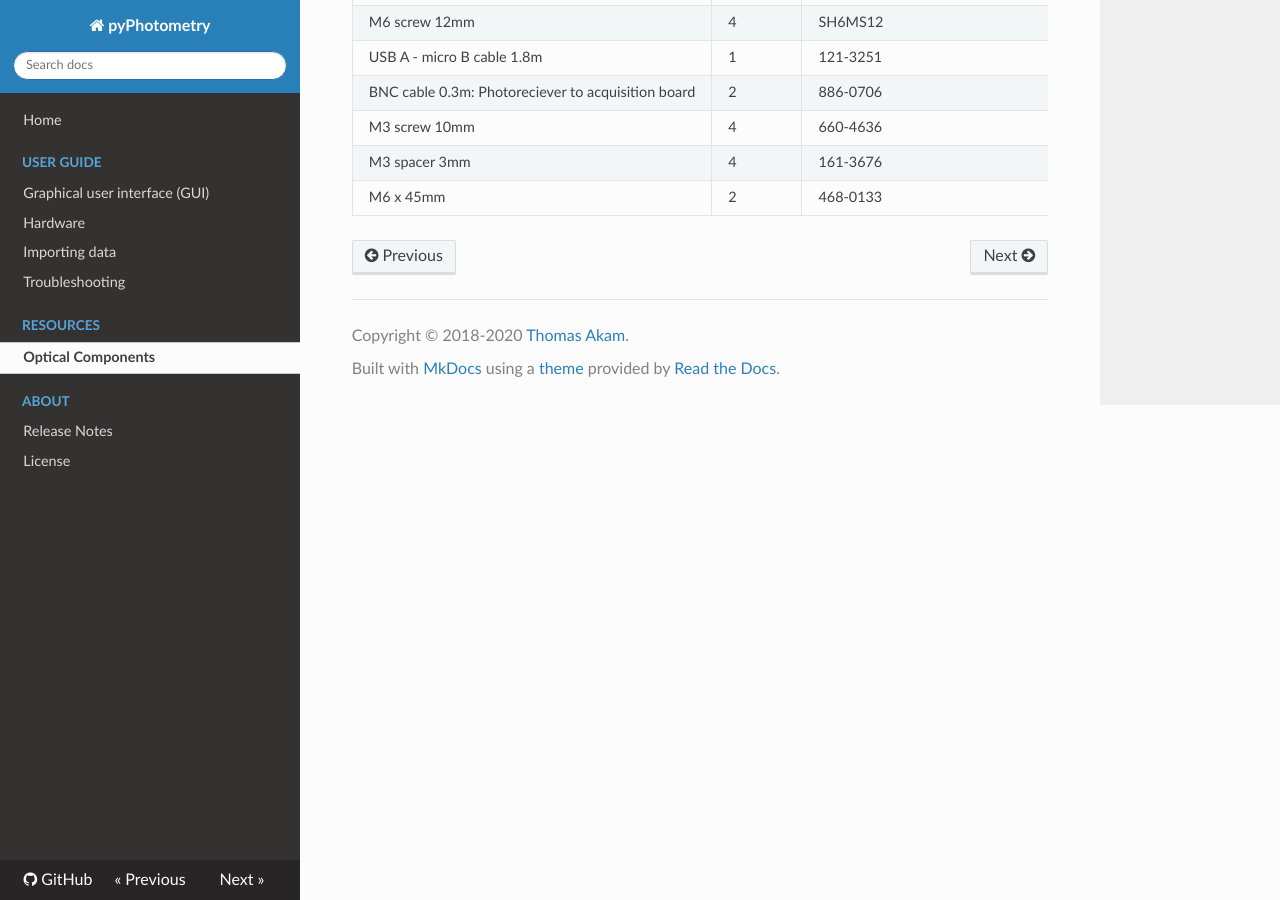
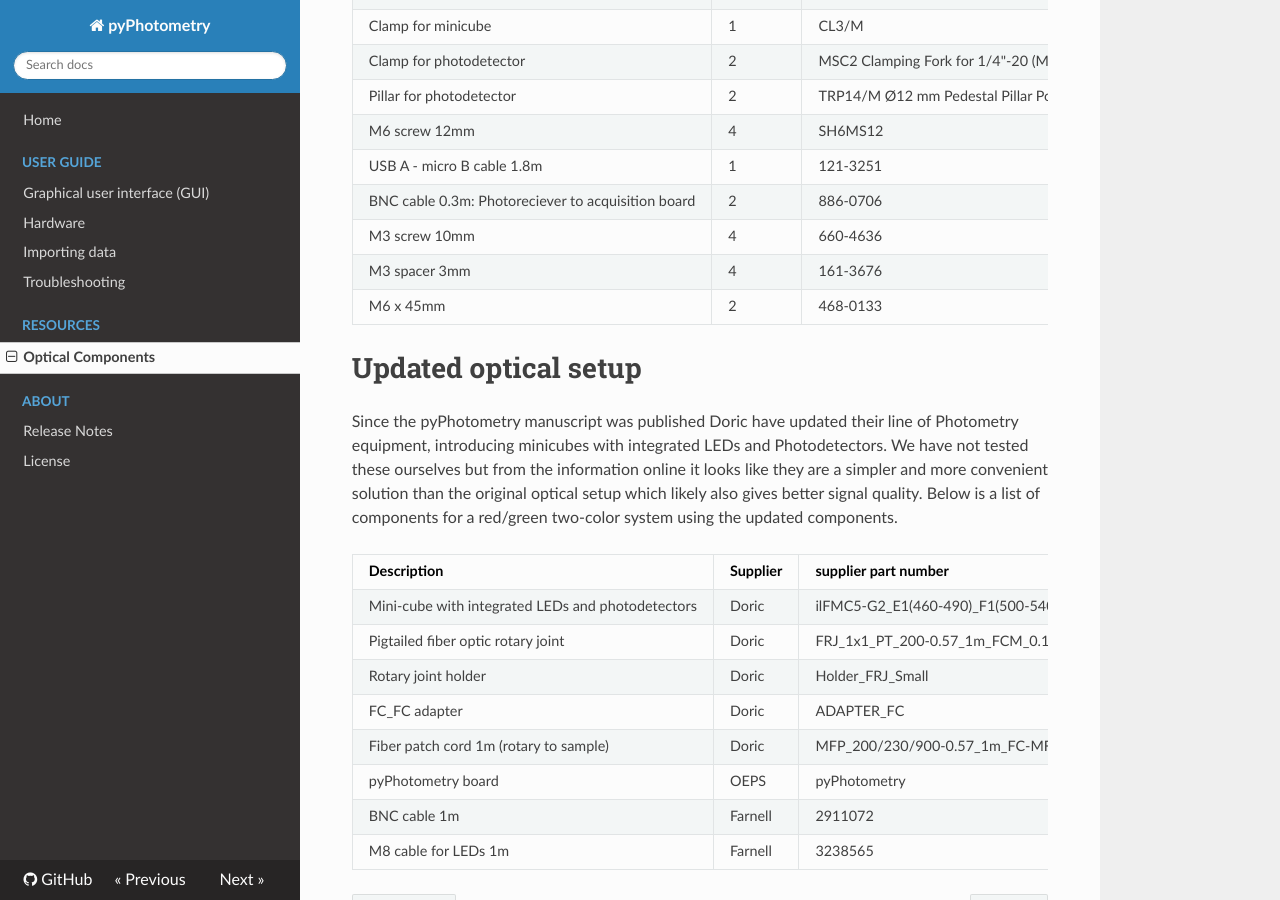
Before and after one commit to pyPhotometry/docs, an MkDocs documentation site: the page built from docs/resources/optical-components.md, in a window 1280 px wide and 900 px high, scrolled down 691 px. Built offline with MkDocs 1.6.1, drawn with Linux system fonts in a browser that asks for light colours; nearby versions of some CDN libraries; some of the changed text lies outside the part shown.

Commit message:
- Added updated parts list for optical setup using Doric minicubes with integrated LEDs and photodetectors.

```diff
--- a/docs/resources/optical-components.md
+++ b/docs/resources/optical-components.md
@@ -1,24 +1,43 @@
-The table below lists a set of components that can be used with the acquisition board for red/green two colour photometry experiments.  For assembly instructions see the [hardware user guide](../user-guide/hardware.md#assembly-instructions).
+# Original optical setup
 
-| Name | Quantity | Part | Supplier |
-| ---- | -------- | ---- | -------- |
-| Photoreciever  | 2   | Newport 2151 with lensed FC adapter | Doric    |
-| 465nm   LED   | 1        | CLED_465   | Doric    |
-| 560nm   LED   | 1        | CLED_560                   | Doric    |
-| Minicube   | 1    | FMC5_E1(450-490)_F1(500-540)_E2(550-580)_F2(600-680)_S | Doric  |
-| Fiber patchcord:  LED - Minicube | 2      | MFP_200/220/LWMJ-0.48_0.3m_FCM-FCM | Doric    |
-| Fiber patchcord:  Minicube - Photoreciever | 2 | MFP_600/630/LWMJ-0.48_0.3m_FCM-FCM | Doric |
-| Fiber   patchcord: Rotary-sample | 1 | MFP_200/220/900-0.48_1m_FCM-MF1.25 | Doric|
-| Pigtailed   rotary joint | 1 | FRJ_1x1_PT_200/230/LWMJ-0.48_1m_FCM_0.2m_FCM | Doric |
-| FC-FC adapter | 1        | ADAPTER_FC style 2 | Doric |
-| Optical breadboard 150x300mm metric | 1 | MB1530F/M  | Thorlabs |
-| M6 - M3   thread adapter | 4        | MSA6/M  | Thorlabs |
-| Clamp   for minicube | 1 | CL3/M | Thorlabs |
-| Clamp for photodetector | 2    | MSC2 Clamping Fork for 1/4"-20 (M6) Cap Screw  | Thorlabs |
-| Pillar   for photodetector   | 2   | TRP14/M Ø12 mm Pedestal Pillar   Post  | Thorlabs |
-| M6 screw   12mm | 4        | SH6MS12 | Thorlabs |
+The table below lists the set of components reported in the original pyPhotometry manuscript, that can be used with the acquisition board for red/green two colour photometry experiments.
+
+For assembly instructions see the [hardware user guide](../user-guide/hardware.md#assembly-instructions).
+
+| Name                                                 | Quantity | Part                                                   | Supplier |
+| ---------------------------------------------------- | -------- | ------------------------------------------------------ | -------- |
+| Photoreciever                                        | 2        | Newport 2151 with lensed FC adapter                    | Doric    |
+| 465nm   LED                                          | 1        | CLED_465                                               | Doric    |
+| 560nm   LED                                          | 1        | CLED_560                                               | Doric    |
+| Minicube                                             | 1        | FMC5_E1(450-490)_F1(500-540)_E2(550-580)_F2(600-680)_S | Doric    |
+| Fiber patchcord:  LED - Minicube                     | 2        | MFP_200/220/LWMJ-0.48_0.3m_FCM-FCM                     | Doric    |
+| Fiber patchcord:  Minicube - Photoreciever           | 2        | MFP_600/630/LWMJ-0.48_0.3m_FCM-FCM                     | Doric    |
+| Fiber   patchcord: Rotary-sample                     | 1        | MFP_200/220/900-0.48_1m_FCM-MF1.25                     | Doric    |
+| Pigtailed   rotary joint                             | 1        | FRJ_1x1_PT_200/230/LWMJ-0.48_1m_FCM_0.2m_FCM           | Doric    |
+| FC-FC adapter                                        | 1        | ADAPTER_FC style 2                                     | Doric    |
+| Optical breadboard 150x300mm metric                  | 1        | MB1530F/M                                              | Thorlabs |
+| M6 - M3   thread adapter                             | 4        | MSA6/M                                                 | Thorlabs |
+| Clamp   for minicube                                 | 1        | CL3/M                                                  | Thorlabs |
+| Clamp for photodetector                              | 2        | MSC2 Clamping Fork for 1/4"-20 (M6) Cap Screw          | Thorlabs |
+| Pillar   for photodetector                           | 2        | TRP14/M Ø12 mm Pedestal Pillar   Post                  | Thorlabs |
+| M6 screw   12mm                                      | 4        | SH6MS12                                                | Thorlabs |
 | USB A -   micro B cable 1.8m                         | 1        | 121-3251                                               | RS       |
 | BNC   cable 0.3m: Photoreciever to acquisition board | 2        | 886-0706                                               | RS       |
 | M3 screw   10mm                                      | 4        | 660-4636                                               | RS       |
 | M3   spacer 3mm                                      | 4        | 161-3676                                               | RS       |
 | M6 x   45mm                                          | 2        | 468-0133                                               | RS       |
+
+# Updated optical setup
+
+Since the pyPhotometry manuscript was published Doric have updated their line of Photometry equipment, introducing minicubes with integrated LEDs and Photodetectors.  We have not tested these ourselves but from the information online it looks like they are a simpler and more convenient solution than the original optical setup which likely also gives better signal quality.  Below is a list of components for a red/green two-color system using the updated components.
+
+| Description                                                  | Supplier | supplier part number                                        | Quanitity  |
+| ------------------------------------------------------------ | -------- | ----------------------------------------------------------- | ---------- |
+| Mini-cube with integrated LEDs and photodetectors            | Doric    | ilFMC5-G2_E1(460-490)_F1(500-540)_E2(555-570)_F2(580-680)_S | 1          |
+| Pigtailed fiber optic rotary joint                           | Doric    | FRJ_1x1_PT_200-0.57_1m_FCM_0.15m_FCM                        | 1          |
+| Rotary joint holder                                          | Doric    | Holder_FRJ_Small                                            | 1          |
+| FC_FC adapter                                                | Doric    | ADAPTER_FC                                                  | 1          |
+| Fiber patch cord 1m  (rotary to sample)                      | Doric    | MFP_200/230/900-0.57_1m_FC-MF1.25(F)_LAF                    | 1          |
+| pyPhotometry board                                           | OEPS     | pyPhotometry                                                | 1          |
+| BNC cable 1m                                                 | Farnell  | 2911072                                                     | 2          |
+| M8 cable for LEDs 1m                                         | Farnell  | 3238565                                                     | 2          |
```
Also changed, not shown: docs/user-guide/hardware.md (+2 -2 lines).
